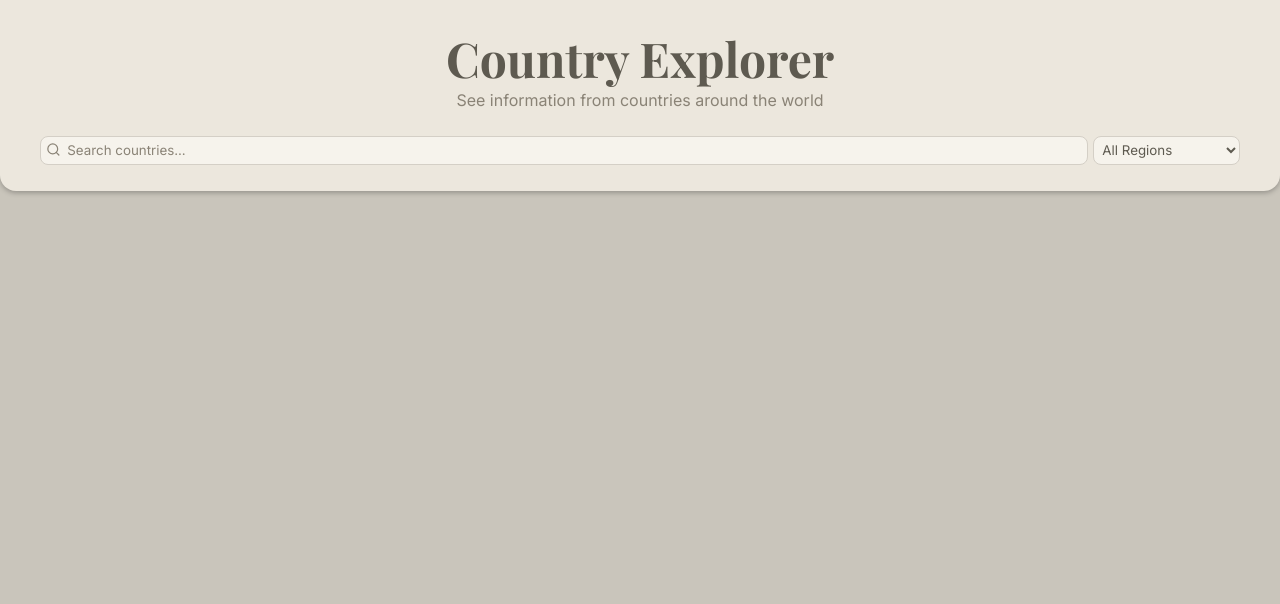
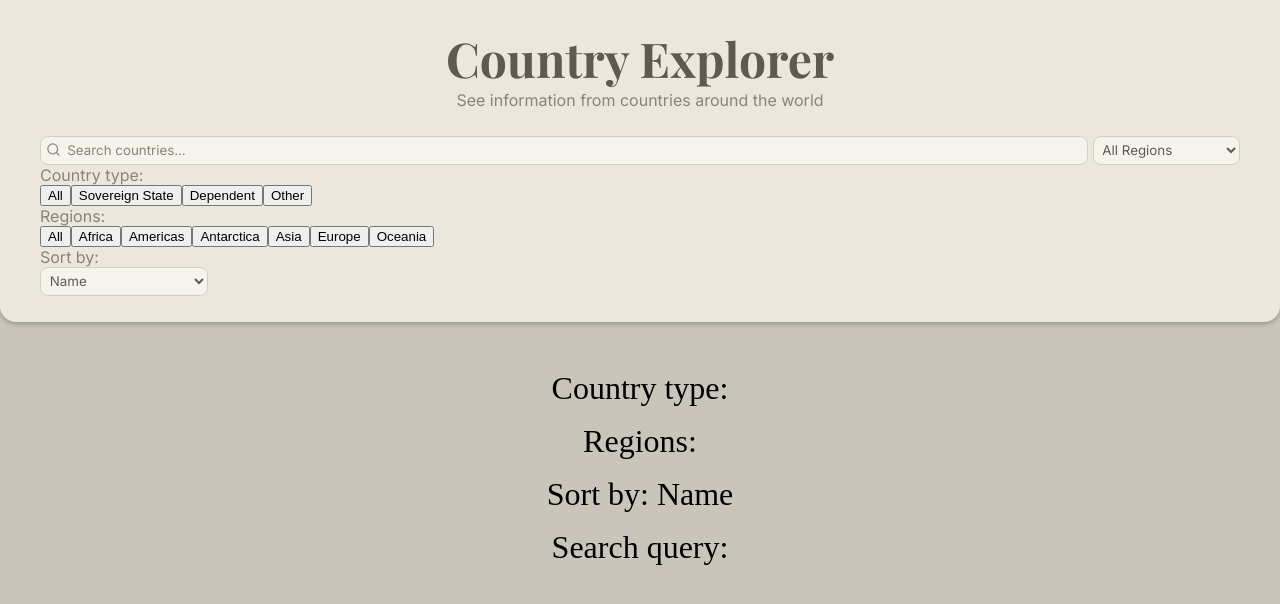
Before and after one commit to teamatilda/Javascript2, a React (Vite) app in the folder Javascript2/: page / in a window 1280 px wide. Shown: the top 604 px of the page. Built offline with nearby package versions, Linux system fonts and the light colour scheme; a web font is replaced by a local one.

Commit message:
added temporary filter controls

```diff
--- a/Javascript2/package.json
+++ b/Javascript2/package.json
@@ -12,7 +12,8 @@
   "dependencies": {
     "lucide-react": "^1.7.0",
     "react": "^19.2.4",
-    "react-dom": "^19.2.4"
+    "react-dom": "^19.2.4",
+    "zustand": "^5.0.12"
   },
   "devDependencies": {
     "@eslint/js": "^9.39.4",
--- a/Javascript2/src/App.jsx
+++ b/Javascript2/src/App.jsx
@@ -1,10 +1,12 @@
 import Navbar from "./Navbar";
+import ZustandRenderTest from "./ZustandRenderTest";
 import "./Navbar.css";
 
 function App() {
   return (
     <>
       <Navbar />
+      <ZustandRenderTest />
     </>
   );
 }
--- a/Javascript2/src/Navbar.jsx
+++ b/Javascript2/src/Navbar.jsx
@@ -1,4 +1,5 @@
 import { Search } from "lucide-react";
+import { useFilterStore } from "./store/filterStore";
 
 export default function Navbar() {
   return (
@@ -9,6 +10,7 @@ export default function Navbar() {
           <NavSearchBar />
           <NavRegionDropdown />
         </div>
+        <NavFilterControls />
       </div>
     </nav>
   );
@@ -24,6 +26,8 @@ function NavHeader() {
 }
 
 function NavSearchBar() {
+  const { setSearchQuery } = useFilterStore();
+
   return (
     <div className="nav-search-wrapper">
       <Search size="15" />
@@ -31,6 +35,7 @@ function NavSearchBar() {
         type="search"
         id="nav-search-bar"
         placeholder="Search countries..."
+        onChange={(e) => setSearchQuery(e.target.value)}
       />
     </div>
   );
@@ -51,3 +56,62 @@ function NavRegionDropdown() {
     </>
   );
 }
+
+function NavFilterControls() {
+  const { setCountryType, setRegions } = useFilterStore();
+
+  return (
+    <div className="nav-filter-controls">
+      <p>Country type:</p>
+      <div className="nav-filter-controls-country-type">
+        <NavFilterButton text="All" onClick={() => setCountryType("")} />
+        <NavFilterButton
+          text="Sovereign State"
+          onClick={() => setCountryType("Sovereign State")}
+        />
+        <NavFilterButton
+          text="Dependent"
+          onClick={() => setCountryType("Dependent")}
+        />
+        <NavFilterButton text="Other" onClick={() => setCountryType("Other")} />
+      </div>
+      <div className="nav-filter-controls-region">
+        <p>Regions:</p>
+        <NavFilterButton text="All" onClick={() => setRegions("")} />
+        <NavFilterButton text="Africa" onClick={() => setRegions("Africa")} />
+        <NavFilterButton
+          text="Americas"
+          onClick={() => setRegions("Americas")}
+        />
+        <NavFilterButton
+          text="Antarctica"
+          onClick={() => setRegions("Antarctica")}
+        />
+        <NavFilterButton text="Asia" onClick={() => setRegions("Asia")} />
+        <NavFilterButton text="Europe" onClick={() => setRegions("Europe")} />
+        <NavFilterButton text="Oceania" onClick={() => setRegions("Oceania")} />
+      </div>
+      <div className="nav-filter-controls-sort-by">
+        <p>Sort by:</p>
+        <NavSortDropdown />
+      </div>
+    </div>
+  );
+}
+
+function NavFilterButton({ text, onClick }) {
+  return <button onClick={onClick}>{text}</button>;
+}
+
+function NavSortDropdown() {
+  const { setSortBy } = useFilterStore();
+
+  return (
+    <>
+      <select onChange={(e) => setSortBy(e.target.value)}>
+        <option value="Name">Name</option>
+        <option value="Population">Population</option>
+      </select>
+    </>
+  );
+}
--- /dev/null
+++ b/Javascript2/src/ZustandRenderTest.css
@@ -0,0 +1,8 @@
+.zustand-render-test-wrapper {
+  text-align: center;
+  display: flex;
+  flex-direction: column;
+  gap: 1rem;
+  margin: 3rem;
+  font-size: 2rem;
+}
--- /dev/null
+++ b/Javascript2/src/ZustandRenderTest.jsx
@@ -0,0 +1,20 @@
+import "./ZustandRenderTest.css";
+import { useFilterStore } from "./store/filterStore";
+
+export default function ZustandRenderTest() {
+  const { countryType, regions, sortBy, searchQuery } = useFilterStore();
+
+  return (
+    <div className="zustand-render-test-wrapper">
+      <p>Country type: {countryType}</p>
+      <div>
+        Regions:
+        {regions.map((region) => (
+          <p>{region}</p>
+        ))}
+      </div>
+      <p>Sort by: {sortBy}</p>
+      <p>Search query: {searchQuery}</p>
+    </div>
+  );
+}
--- /dev/null
+++ b/Javascript2/src/store/filterStore.js
@@ -0,0 +1,20 @@
+import { create } from "zustand";
+
+export const useFilterStore = create((set) => ({
+  countryType: "",
+  regions: [],
+  sortBy: "Name",
+  searchQuery: "",
+  setCountryType: (countryType) => set({ countryType }),
+  setSortBy: (sortBy) => set({ sortBy }),
+  setSearchQuery: (searchQuery) => set({ searchQuery }),
+  setRegions: (region) =>
+    set((prev) => {
+      if (region === "") return { regions: [] };
+      return {
+        regions: prev.regions.includes(region)
+          ? prev.regions.filter((activeRegion) => activeRegion !== region)
+          : [...prev.regions, region],
+      };
+    }),
+}));
```
Also changed, not shown: 1 other file (tests, documents, lock files or other folders).
